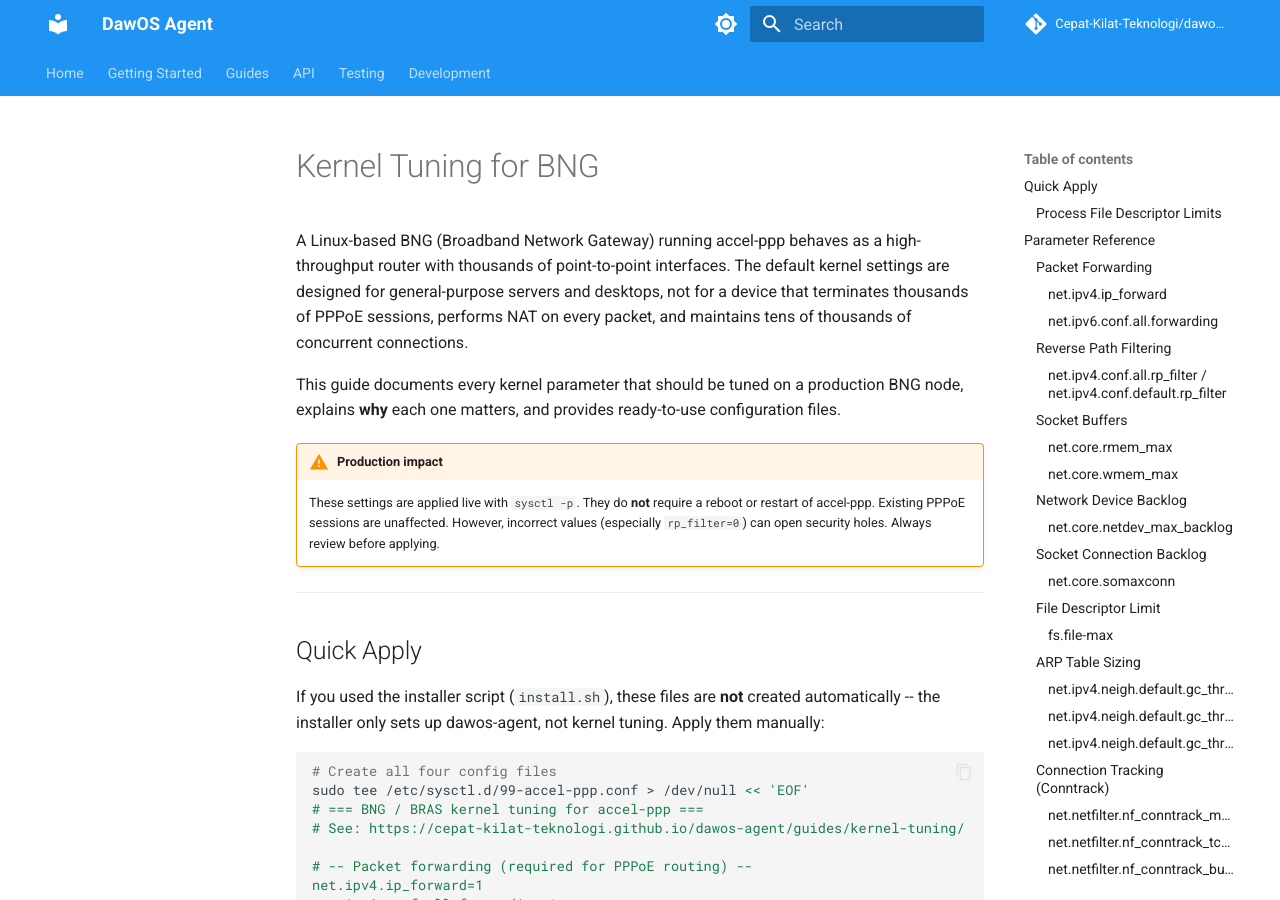
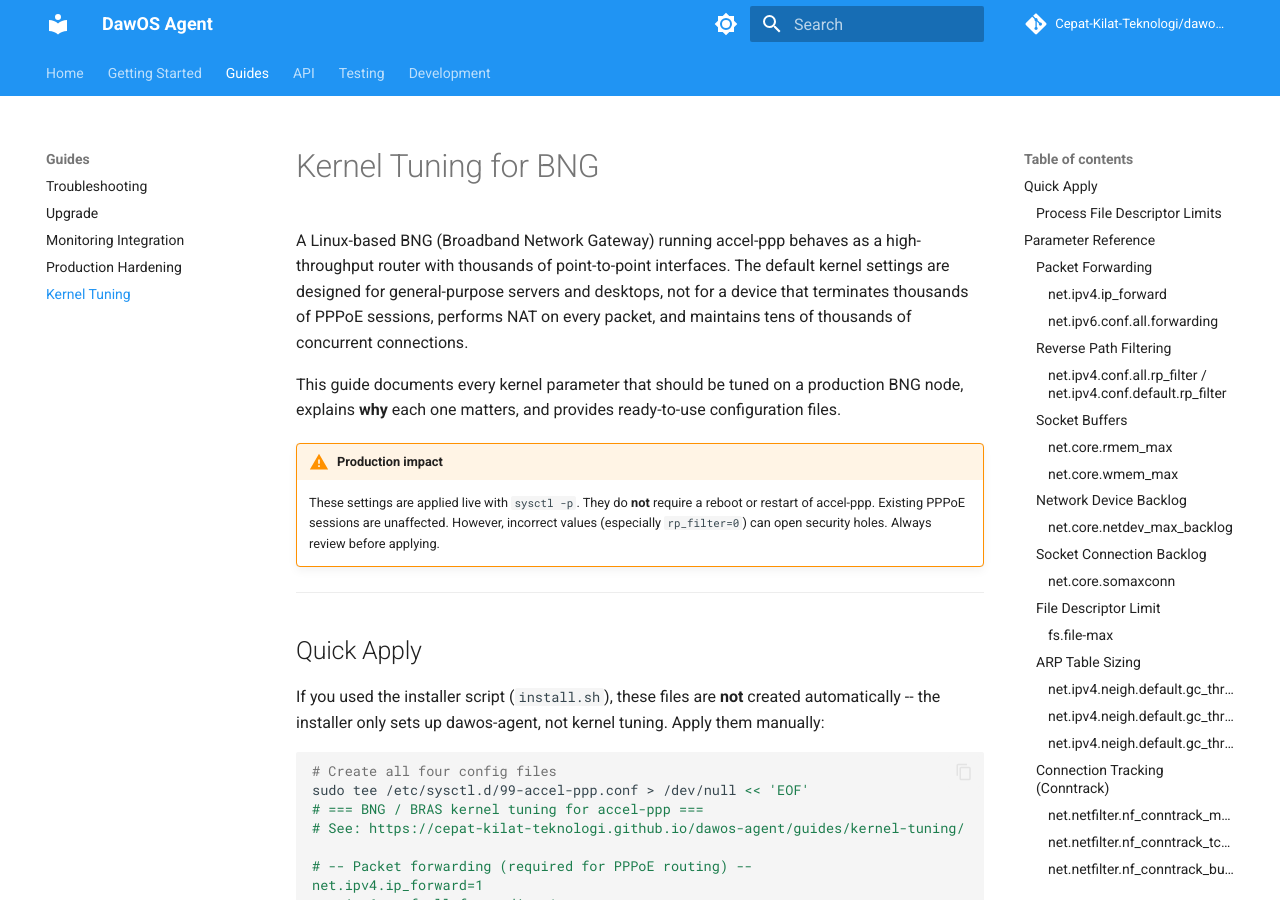
Before and after one commit to Cepat-Kilat-Teknologi/dawos-agent, an MkDocs documentation site: the page built from docs/guides/kernel-tuning.md, in a window 1280 px wide and 900 px high. Built offline with MkDocs 1.6.1 and Material for MkDocs 9.7.7, drawn with Linux system fonts in a browser that asks for light colours; comment, search, counter and statistics services are not loaded.

Commit message:
docs: add kernel tuning guide to mkdocs navigation

```diff
--- a/mkdocs.yml
+++ b/mkdocs.yml
@@ -51,6 +51,7 @@ nav:
       - Upgrade: guides/upgrade.md
       - Monitoring Integration: guides/monitoring.md
       - Production Hardening: guides/production-hardening.md
+      - Kernel Tuning: guides/kernel-tuning.md
   - API:
       - Reference: api/reference.md
       - Input Validation: api/validation-rules.md
```
